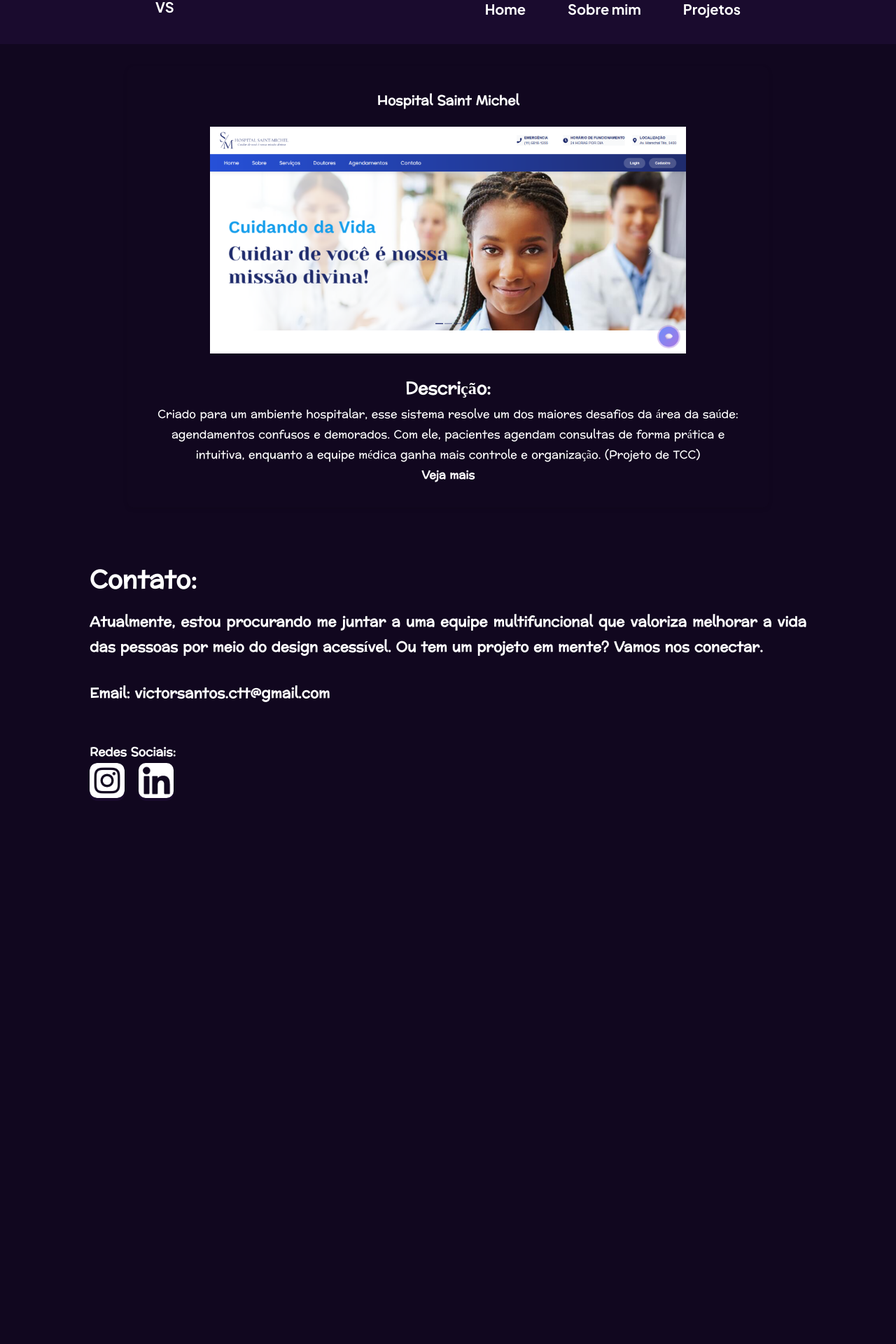
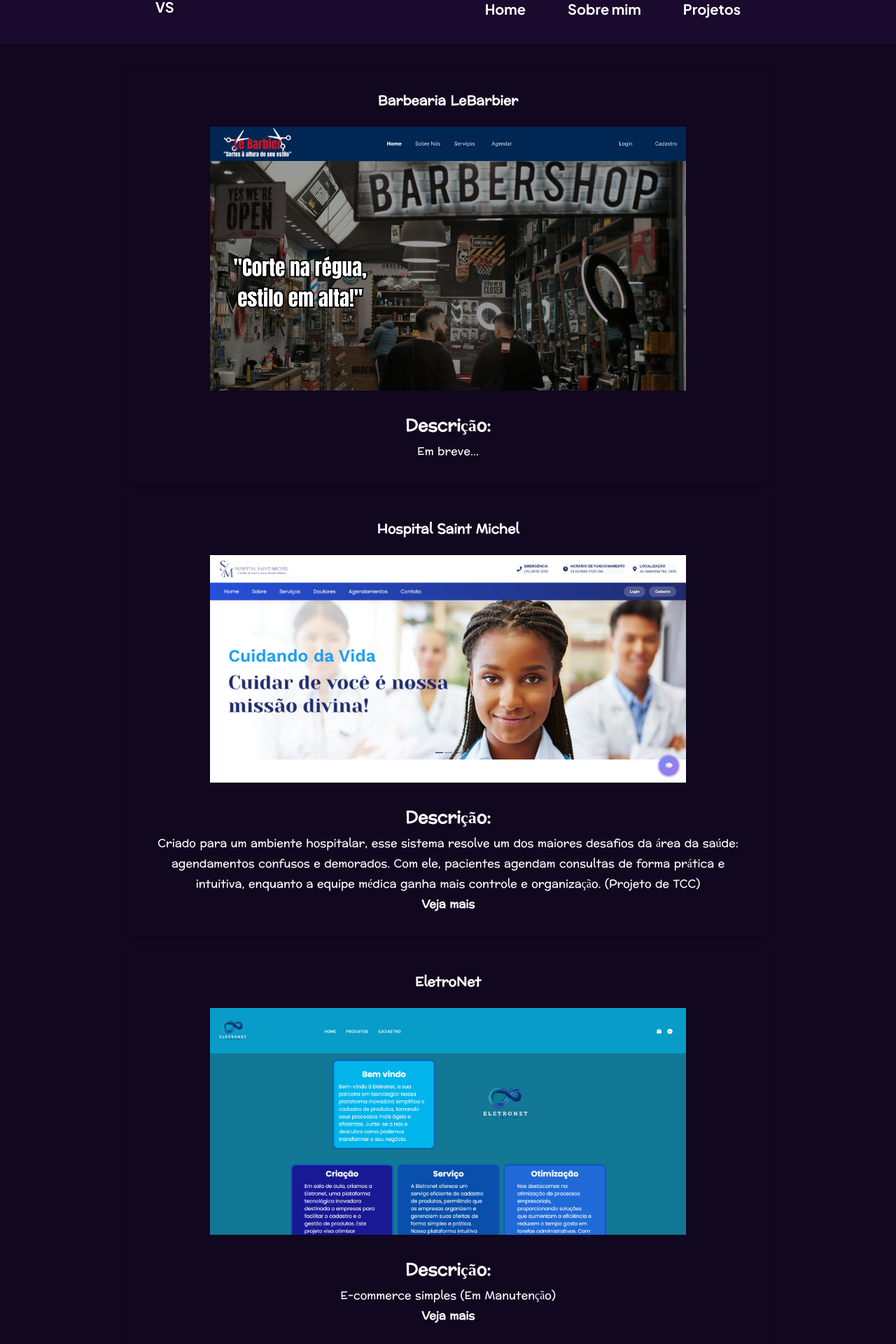
Before and after one commit to Victor-Santos-Silva/Portifolio, a React (Vite) app: page /projects in a window 1280 px wide. Shown: the part 33-1953 px from the top of the page at 70% size. Before the commit the page ends 1202 px from the top, so only its background shows below. Built offline with nearby package versions, Linux system fonts and the light colour scheme.

Commit message:
colocando projeto novo e atualizando projetos

```diff
--- a/src/components/Projetos/EletroNet/EletroNet.jsx
+++ b/src/components/Projetos/EletroNet/EletroNet.jsx
@@ -10,7 +10,7 @@ const EletroNet = () => {
                 <h1>EletroNet</h1>
                 <img src={imgEletroNet} alt="imgEletroNet" className='imgEletroNet' />
                 <h2>Descrição:</h2>
-                <p>dsadadsadasd</p>
+                <p>E-commerce simples (Em Manutenção)</p>
                 <Link to='https://projeto-eletronet.vercel.app/' target='_blank'><b>Veja mais</b></Link>
             </section>
         </>
--- /dev/null
+++ b/src/components/Projetos/LeBarbier/LeBarbier.jsx
@@ -0,0 +1,20 @@
+import './leBarbier.css'
+
+import imgLeBarbier from '../../../assets/barbearia site teste.png'
+import { Link } from 'react-router-dom';
+
+const LeBarbier = () => {
+    return (
+        <>
+            <section className='container-lebarbier'>
+                <h1>Barbearia LeBarbier</h1>
+                <img src={imgLeBarbier} alt="" className='imgLeBarbier' />
+                <h2>Descrição:</h2>
+                <p>Em breve...</p>
+                {/* <Link to='https://hospitalsaintmichel.vercel.app/' target='_blank'><b>Veja mais</b></Link> */}
+            </section>
+        </>
+    )
+}
+
+export default LeBarbier;
--- /dev/null
+++ b/src/components/Projetos/LeBarbier/leBarbier.css
@@ -0,0 +1,4 @@
+.imgLeBarbier {
+    width: 80%;
+    padding: 20px;
+}
--- a/src/components/Projetos/Overclock/Overclock.jsx
+++ b/src/components/Projetos/Overclock/Overclock.jsx
@@ -10,7 +10,7 @@ const Overclock = () => {
                 <h1>Overclock</h1>
                 <img src={imgOverclock} alt="imgOverclock" className='imgOverclock' />
                 <h2>Descrição:</h2>
-                <p>dsadadsadasd</p>
+                <p>Um "clone" do site da Overclock. (Em Manutenção)</p>
                 <Link to='https://site-overclock-bebida-gamer.vercel.app/' target='_blank'><b>Veja mais</b></Link>
             </section>
         </>
--- a/src/views/Projects/Projects.jsx
+++ b/src/views/Projects/Projects.jsx
@@ -3,6 +3,7 @@ import "./Projects.css";
 import Header from "../../components/Header/Header";
 import Footer from "../../components/Footer/Footer";
 import SaintMichel from "../../components/Projetos/TCC/SaintMichel"
+import LeBarbier from "../../components/Projetos/LeBarbier/LeBarbier"
 import Overclock from "../../components/Projetos/Overclock/Overclock";
 import EletroNet from "../../components/Projetos/EletroNet/EletroNet"
 
@@ -11,9 +12,10 @@ function Projects() {
         <section>
             <Header />
             <div className="container-projetos">
+                <div className="projeto"><LeBarbier /></div>
                 <div className="projeto"><SaintMichel /></div>
-                {/* <div className="projeto"><EletroNet /></div>
-                <div className="projeto"><Overclock /></div> */}
+                <div className="projeto"><EletroNet /></div>
+                <div className="projeto"><Overclock /></div>
             </div>
             <Footer />
         </section>
```
Also changed, not shown: src/assets/barbearia site teste.png (added).
